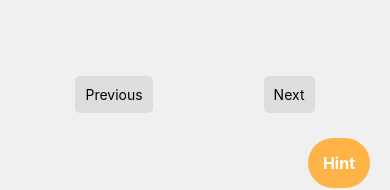
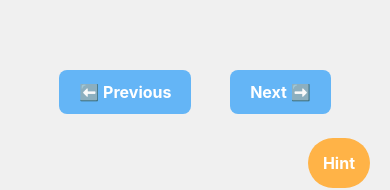
Before and after one commit to PeaceOloruntoba/abia-at-a-glance, a React Native app: screen / in a window 390 px wide. Shown: the part 636-826 px from the top of the page. Built offline with nearby package versions, Linux system fonts and the light colour scheme.

Commit message:
Update App.js

```diff
--- a/App.js
+++ b/App.js
@@ -25,6 +25,9 @@ export default function App() {
   const questionTimeout = useRef(null);
   const lgaLevels = ["Level 🌟", "Level 🏞️", "Level 🗺️", "Level 📍"];
   const [lgaLevelIndex, setLgaLevelIndex] = useState(0);
+  const [isLoading, setIsLoading] = useState(true);
+  const [gameEnded, setGameEnded] = useState(false);
+  const [locationsVisited, setLocationsVisited] = useState(0);
 
 const locations = [
   // Isuikwuato Local Government
@@ -248,12 +251,19 @@ const locations = [
   },
 ];
 
+  const totalLocations = locations.length;
   const currentLGA = locations[currentLocationIndex]?.lga || "";
   const currentItemName = locations[currentLocationIndex]?.name || "";
   const currentFact = locations[currentLocationIndex]?.fact || "";
   const currentDidYouKnow = locations[currentLocationIndex]?.didYouKnow || "";
   const currentVisual = locations[currentLocationIndex]?.visual;
   const currentLGAWithLevel = `${lgaLevels[lgaLevelIndex]} - ${currentLGA}`;
+
+  useEffect(() => {
+    setTimeout(() => {
+      setIsLoading(false);
+    }, 3000); // Simulate 3 seconds of loading
+  }, []);
 
   useEffect(() => {
     const nextIndex = (lgaLevelIndex + 1) % lgaLevels.length;
@@ -264,9 +274,7 @@ const locations = [
     const possibleQuestions = [
       `What Local Government Area is ${currentItemName} located in?`,
       `According to the fact, what is a notable feature of ${currentItemName}?`,
-      currentDidYouKnow
-        ? `True or False: ${currentDidYouKnow}`
-        : `True or False: There's something interesting about ${currentItemName}.`,
+      currentDidYouKnow ? `True or False: ${currentDidYouKnow}` : `True or False: There's something interesting about ${currentItemName}.`,
     ];
     const randomIndex = Math.floor(Math.random() * possibleQuestions.length);
     const question = possibleQuestions[randomIndex];
@@ -279,31 +287,17 @@ const locations = [
       const otherLGAs = [...new Set(locations.map((loc) => loc.lga))].filter(
         (lga) => lga !== currentLGA
       );
-      const incorrectLGA1 =
-        otherLGAs[Math.floor(Math.random() * otherLGAs.length)] ||
-        "Unknown LGA";
-      const incorrectLGA2 =
-        otherLGAs.filter((lga) => lga !== incorrectLGA1)[
-          Math.floor(Math.random() * (otherLGAs.length - 1))
-        ] || "Another Unknown LGA";
-      options = [correctAnswer, incorrectLGA1, incorrectLGA2].sort(
-        () => Math.random() - 0.5
-      );
+      const incorrectLGA1 = otherLGAs[Math.floor(Math.random() * otherLGAs.length)] || "Unknown LGA";
+      const incorrectLGA2 = otherLGAs.filter(lga => lga !== incorrectLGA1)[Math.floor(Math.random() * (otherLGAs.length - 1))] || "Another Unknown LGA";
+      options = [correctAnswer, incorrectLGA1, incorrectLGA2].sort(() => Math.random() - 0.5);
     } else if (question.includes("notable feature")) {
       correctAnswer = currentFact.split(".")[0];
       const otherFacts = locations
         .filter((loc) => loc.fact !== currentFact)
         .map((loc) => loc.fact.split(".")[0]);
-      const incorrectFact1 =
-        otherFacts[Math.floor(Math.random() * otherFacts.length)] ||
-        "Interesting detail";
-      const incorrectFact2 =
-        otherFacts.filter((fact) => fact !== incorrectFact1)[
-          Math.floor(Math.random() * (otherFacts.length - 1))
-        ] || "Another detail";
-      options = [correctAnswer, incorrectFact1, incorrectFact2].sort(
-        () => Math.random() - 0.5
-      );
+      const incorrectFact1 = otherFacts[Math.floor(Math.random() * otherFacts.length)] || "Interesting detail";
+      const incorrectFact2 = otherFacts.filter(fact => fact !== incorrectFact1)[Math.floor(Math.random() * (otherFacts.length - 1))] || "Another detail";
+      options = [correctAnswer, incorrectFact1, incorrectFact2].sort(() => Math.random() - 0.5);
     } else if (question.includes("True or False")) {
       correctAnswer = currentDidYouKnow ? "True" : "True"; // Assuming 'Did You Know' is always true for the question
       options = ["True", "False"].sort(() => Math.random() - 0.5);
@@ -330,9 +324,7 @@ const locations = [
 
   const goToNext = () => {
     const nextIndex =
-      currentLocationIndex < locations.length - 1
-        ? currentLocationIndex + 1
-        : 0;
+      currentLocationIndex < locations.length - 1 ? currentLocationIndex + 1 : 0;
     const nextLGA = locations[nextIndex]?.lga || "";
     if (nextLGA !== currentLGA) {
       toast.success(`Moving to ${nextLGA} LGA`, { type: "success" });
@@ -344,6 +336,7 @@ const locations = [
     startInitialTimer();
     setShowQuestionModal(false);
     clearTimeout(questionTimeout.current);
+    setLocationsVisited((prevCount) => prevCount + 1);
   };
 
   const handleDidYouKnowPress = () => {
@@ -385,6 +378,12 @@ const locations = [
   useEffect(() => {
     startInitialTimer();
   }, []);
+
+  useEffect(() => {
+    if (locationsVisited > totalLocations && totalLocations > 0) {
+      setGameEnded(true);
+    }
+  }, [locationsVisited, totalLocations]);
 
   const handleHintPress = () => {
     setShowHint(true);
@@ -440,10 +439,10 @@ const locations = [
     setShowQuestionModal(false);
     if (selectedAnswer === currentQuestion.correctAnswer) {
       setScore((prevScore) => prevScore + 5);
-      toast.success("Correct! +5 points", { duration: 2000 });
+      toast.success('Correct! +5 points', { duration: 2000 });
     } else {
       setScore((prevScore) => prevScore - 2);
-      toast.error("Wrong! -2 points", { duration: 2000 });
+      toast.error('Wrong! -2 points', { duration: 2000 });
     }
     goToNext();
   };
@@ -451,9 +450,37 @@ const locations = [
   const handleSkipQuestion = () => {
     clearTimeout(questionTimeout.current);
     setShowQuestionModal(false);
-    toast.warning("Skipped", { duration: 2000 });
+    toast.warning('Skipped', { duration: 2000 });
     goToNext();
   };
+
+  if (isLoading) {
+    return (
+      <View style={styles.splashScreen}>
+        <Text style={styles.splashText}>Abia at a Glance 🌟</Text>
+        {/* You can add a loading indicator or image here */}
+      </View>
+    );
+  }
+
+  if (gameEnded) {
+    return (
+      <View style={styles.endScreen}>
+        <Text style={styles.endText}>Game Over! 🎉</Text>
+        <Text style={styles.finalScore}>Your Final Score: 🏆 {score}</Text>
+        <TouchableOpacity style={styles.restartButton} onPress={() => {
+          setGameEnded(false);
+          setLocationsVisited(0);
+          setCurrentLocationIndex(0);
+          setScore(0);
+          startInitialTimer();
+        }}>
+          <Text style={styles.restartButtonText}>Restart 🔄</Text>
+        </TouchableOpacity>
+      </View>
+    );
+  }
+
   return (
     <>
       <GestureHandlerRootView style={{ flex: 1 }}>
@@ -482,8 +509,7 @@ const locations = [
 
             {/* Animated Hint Text */}
             {showHint && (
-              <Animated.View
-                style={[hintPosition.getLayout(), styles.hintTextContainer]}
+              <Animated.View style={[hintPosition.getLayout(), styles.hintTextContainer]}
               >
                 <Text style={styles.hintText}>{currentFact}</Text>
               </Animated.View>
@@ -519,10 +545,10 @@ const locations = [
             {/* Navigation Buttons */}
             <View style={styles.navigationContainer}>
               <TouchableOpacity style={styles.navButton} onPress={goToPrevious}>
-                <Text>Previous</Text>
+                <Text style={styles.navButtonText}>⬅️ Previous</Text>
               </TouchableOpacity>
               <TouchableOpacity style={styles.navButton} onPress={goToNext}>
-                <Text>Next</Text>
+                <Text style={styles.navButtonText}>Next ➡️</Text>
               </TouchableOpacity>
             </View>
 
@@ -548,9 +574,7 @@ const locations = [
                 <View style={styles.modalContainer}>
                   {currentQuestion && (
                     <>
-                      <Text style={styles.modalQuestion}>
-                        {currentQuestion.question}
-                      </Text>
+                      <Text style={styles.modalQuestion}>{currentQuestion.question}</Text>
                       {currentQuestion.options.map((option, index) => (
                         <TouchableOpacity
                           key={index}
@@ -643,15 +667,23 @@ const styles = StyleSheet.create({
     textAlign: "center",
   },
   navigationContainer: {
-    flexDirection: "row",
-    width: "100%",
-    justifyContent: "space-around",
+    flexDirection: 'row',
+    width: '100%',
+    justifyContent: 'space-around',
     marginTop: 20,
+    paddingHorizontal: 20,
   },
   navButton: {
-    backgroundColor: "#ddd",
-    padding: 10,
-    borderRadius: 5,
+    backgroundColor: '#64b5f6', // A light blue
+    paddingVertical: 12,
+    paddingHorizontal: 20,
+    borderRadius: 8,
+    elevation: 3, // Add a slight shadow
+  },
+  navButtonText: {
+    color: 'white',
+    fontWeight: 'bold',
+    fontSize: 16,
   },
   countdown: {
     fontSize: 20,
@@ -674,17 +706,17 @@ const styles = StyleSheet.create({
     fontSize: 16,
   },
   hintTextContainer: {
-    position: "absolute",
-    top: "50%", // Center vertically
-    left: "10%",
-    right: "10%",
-    backgroundColor: "rgba(255, 255, 255, 0.8)",
+    position: 'absolute',
+    top: '50%', // Center vertically
+    left: '10%',
+    right: '10%',
+    backgroundColor: 'rgba(255, 255, 255, 0.8)',
     padding: 15,
     borderRadius: 5,
     borderWidth: 1,
-    borderColor: "#ccc",
+    borderColor: '#ccc',
     zIndex: 9,
-    alignItems: "center", // Center text horizontally
+    alignItems: 'center', // Center text horizontally
   },
   hintText: {
     fontSize: 16,
@@ -732,18 +764,58 @@ const styles = StyleSheet.create({
     fontSize: 16,
   },
   scoreContainer: {
-    position: "absolute",
+    position: 'absolute',
     top: 60, // Adjust as needed
     right: 20,
-    backgroundColor: "rgba(0, 128, 0, 0.7)",
+    backgroundColor: 'rgba(0, 128, 0, 0.7)',
     paddingVertical: 8,
     paddingHorizontal: 12,
     borderRadius: 8,
     zIndex: 11,
   },
   scoreText: {
-    color: "white",
-    fontWeight: "bold",
+    color: 'white',
+    fontWeight: 'bold',
     fontSize: 16,
   },
+  splashScreen: {
+    flex: 1,
+    backgroundColor: '#81c784', // A nice green
+    justifyContent: 'center',
+    alignItems: 'center',
+  },
+  splashText: {
+    fontSize: 32,
+    fontWeight: 'bold',
+    color: 'white',
+  },
+  endScreen: {
+    flex: 1,
+    backgroundColor: '#fdd835', // A cheerful yellow
+    justifyContent: 'center',
+    alignItems: 'center',
+  },
+  endText: {
+    fontSize: 40,
+    fontWeight: 'bold',
+    color: '#333',
+    marginBottom: 20,
+    textAlign: 'center',
+  },
+  finalScore: {
+    fontSize: 24,
+    color: '#333',
+    marginBottom: 30,
+  },
+  restartButton: {
+    backgroundColor: '#1e88e5', // A bright blue
+    paddingVertical: 15,
+    paddingHorizontal: 30,
+    borderRadius: 10,
+  },
+  restartButtonText: {
+    color: 'white',
+    fontSize: 20,
+    fontWeight: 'bold',
+  },
 });
```
